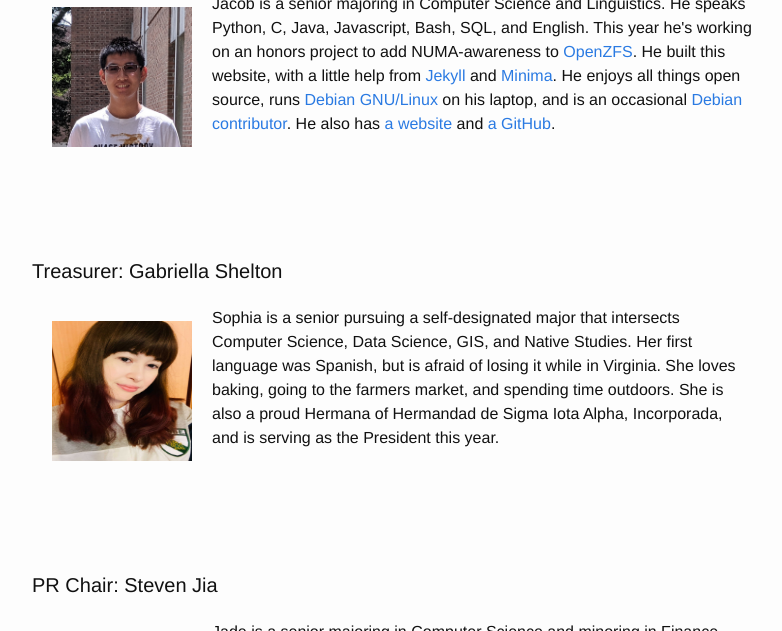
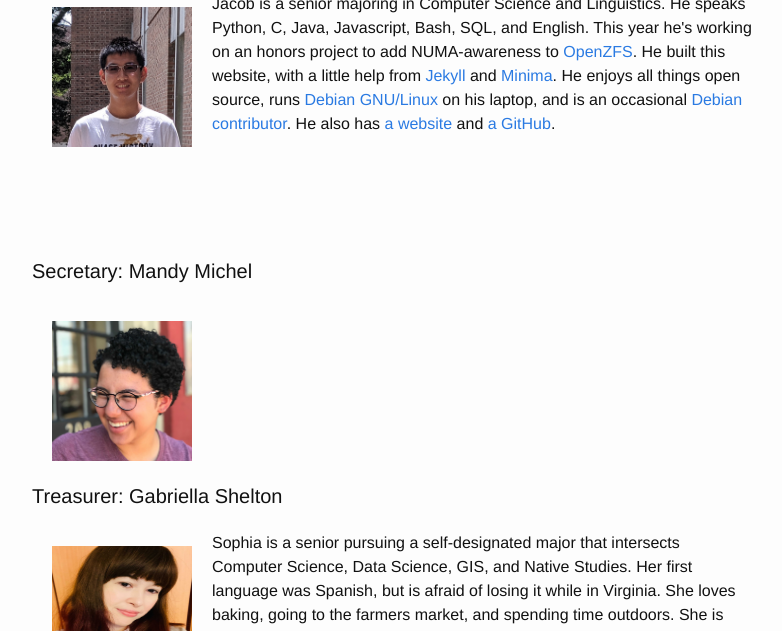
Before and after one commit to ACMWM/acmwm.github.io, a Jekyll site: the page built from _pages/officers.md, in a window 1280 px wide and 900 px high, scrolled down 724 px, cut to the strip 0-631 px from the top of the window. Shown: the whole strip, without its empty margins (238-1020 px from the left). Built offline with Jekyll 4.4.1, drawn with Linux system fonts in a browser that asks for light colours; some of the changed lines change nothing that is shown.

Commit message:
added Mandy's profile pic

```diff
--- a/_config.yml
+++ b/_config.yml
@@ -39,11 +39,10 @@ officers:
       bio: >
               Jacob is a senior majoring in Computer Science and Linguistics. He speaks Python, C, Java, Javascript, Bash, SQL, and English. This year he's working on an honors project to add NUMA-awareness to <a href="https://www.openzfs.org/wiki/Main_Page">OpenZFS</a>. He built this website, with a little help from <a href="https://jekyllrb.com/">Jekyll</a> and <a href="https://github.com/jekyll/minima">Minima</a>. He enjoys all things open source, runs <a href="https://www.debian.org/">Debian GNU/Linux</a> on his laptop, and is an occasional <a href="https://contributors.debian.org/contributor/tookmund-guest@alioth/">Debian contributor</a>. He also has <a href="https://tookmund.com/">a website</a> and <a href="https://github.com/tookmund">a GitHub</a>.
 
-    # - job: Secretary
-    #   name: Mandy Michel
-    #   pic: emily.jpg
-    #   bio: >
-    #       Emily (she/her) is a senior studying Computer Science and Philosophy here at W&M. She loves planning the weekly newsletter and communicating information to all you wonderful people! When not consulting or chilling with the ACM you can bet she’ll be making some sick beats on Adobe Audition or doing fun projects on her Raspberry Pi. She also enjoys Parks and Recreation, looking at rock crawlers, and the occasional existential crisis.
+    - job: Secretary
+      name: Mandy Michel
+      pic: mandy.jpg
+      bio:
 
     - job: Treasurer
       name: Gabriella Shelton
```
Also changed, not shown: images/officers/mandy.jpg (added).
